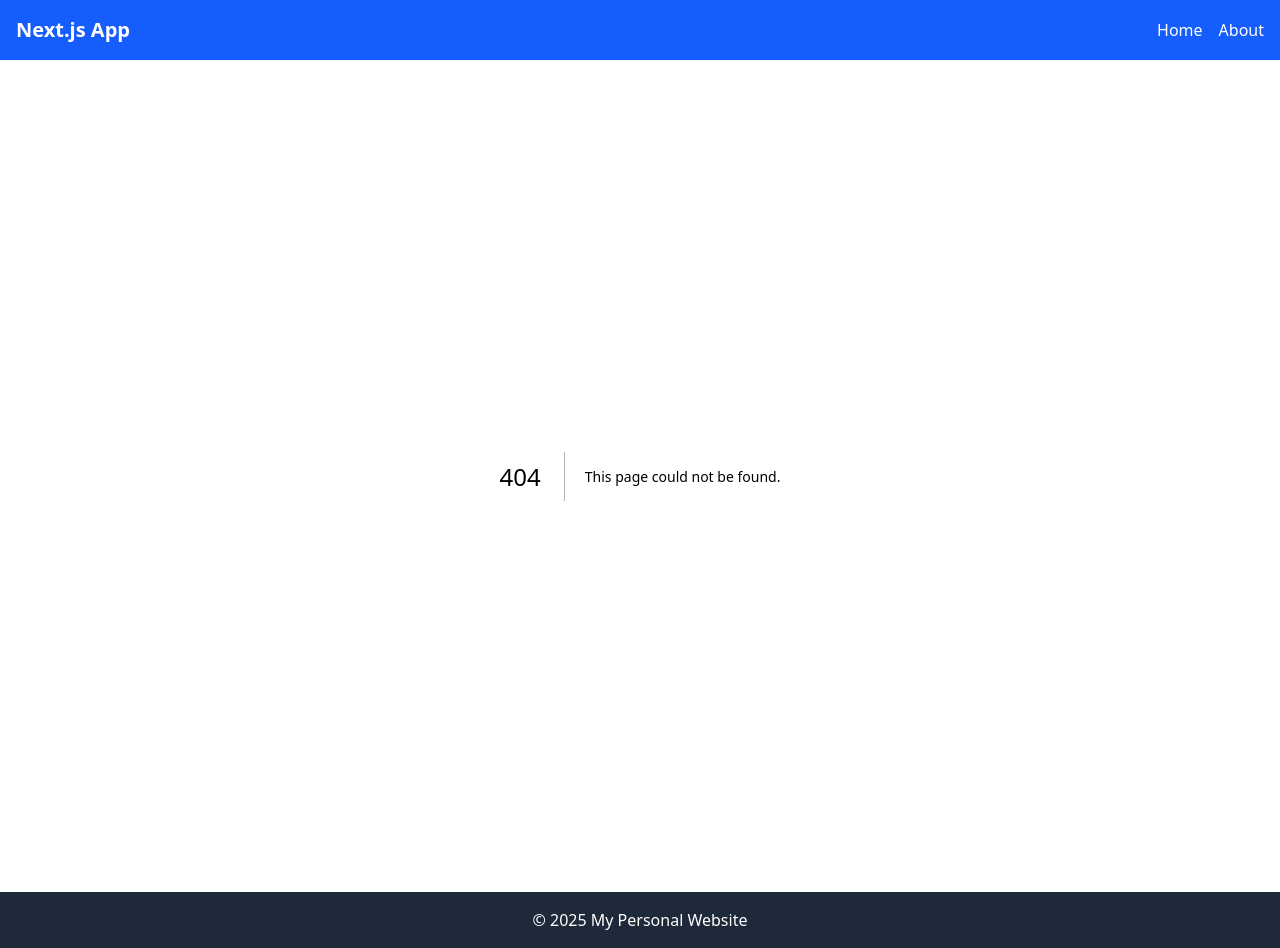
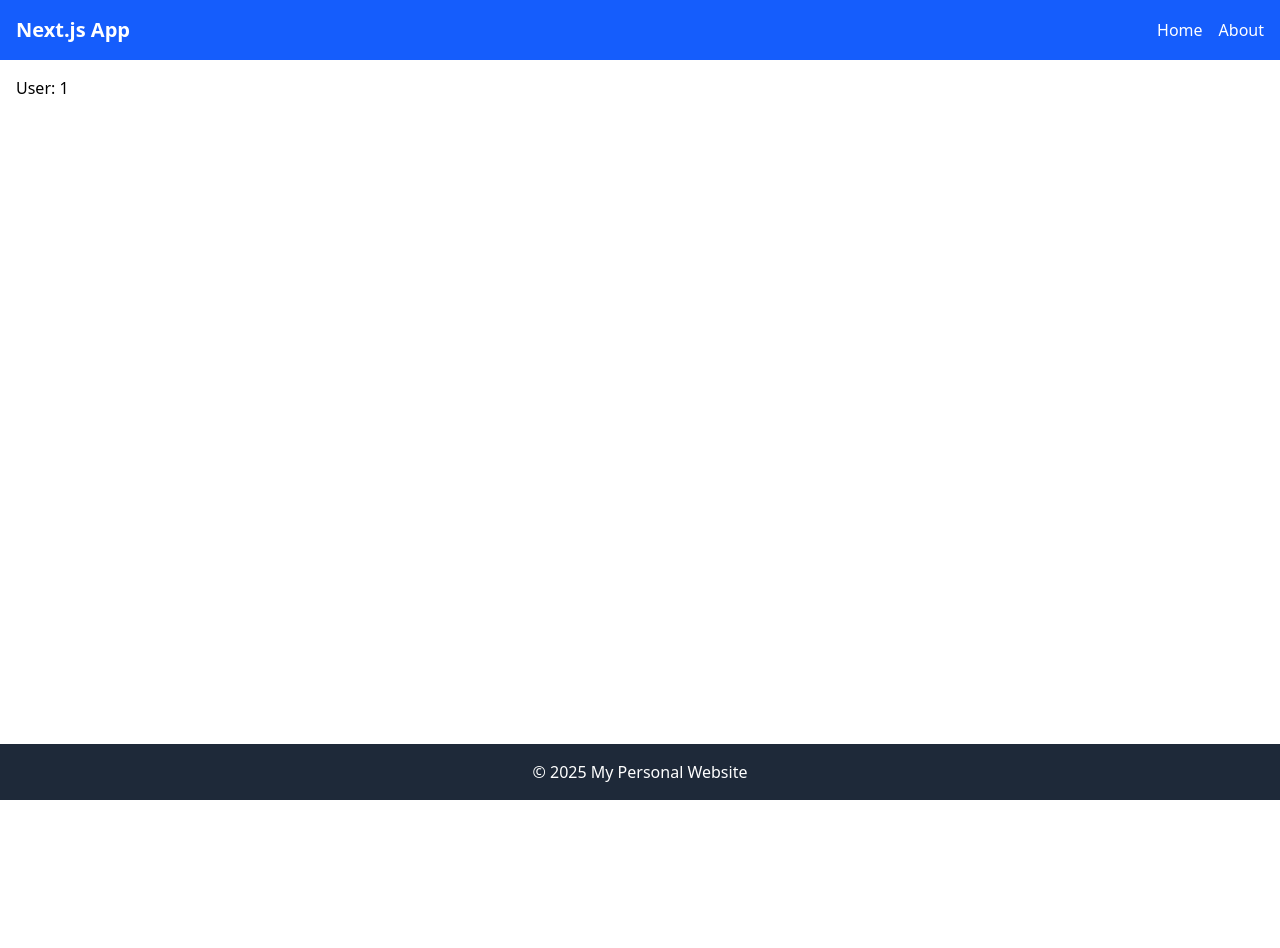
Before and after one commit to pace11/nextjs-pages-router-64, a Next.js app: page /user/1 in a window 1280 px wide. Before the commit this address had no page. After the commit the page ends 800 px from the top, so only its background shows below. Built offline with nearby package versions, Linux system fonts and the light colour scheme.

Commit message:
feat: materi hari ke-3

```diff
--- /dev/null
+++ b/pages/about/me/index.tsx
@@ -0,0 +1,3 @@
+export default function Me() {
+  return <div>Me Page</div>
+}
--- /dev/null
+++ b/pages/user/[user_id].tsx
@@ -0,0 +1,7 @@
+import { useRouter } from 'next/router'
+
+export default function User() {
+  const router = useRouter()
+
+  return <div>User: {router.query.user_id} </div>
+}
```
Also changed, not shown: pages/about/index.tsx (renamed from pages/about.tsx).
